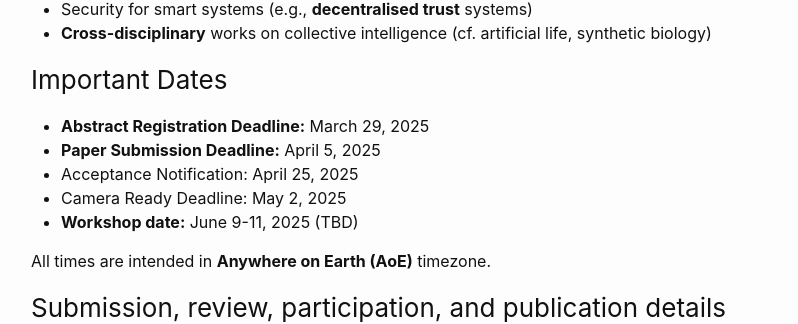
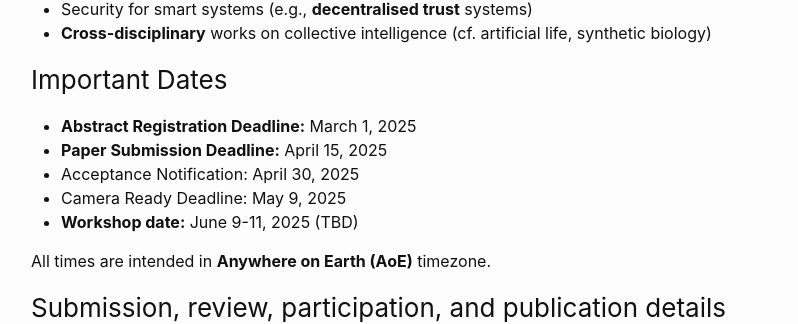
Before and after one commit to discoli-workshop/2026, a Jekyll site: the page built from index.md, in a window 1280 px wide and 900 px high, scrolled down 1286 px. Shown: the part 144-468 px from the top of the window, without its empty margins (239-1037 px from the left). Built offline with Jekyll 4.4.1, drawn with Linux system fonts in a browser that asks for light colours.

Commit message:
dates update

```diff
--- a/index.md
+++ b/index.md
@@ -39,10 +39,10 @@ The topics of interest include (but are not limited to) the following:
 
 ### Important Dates
 
-- **Abstract Registration Deadline:** March 29, 2025 <!-- <s> January 8, 2024 </s> January 29, 2024 -->
-- **Paper Submission Deadline:** April 5, 2025 <!-- <s> April 5, 2024 </s> January 29, 2024 -->
-- Acceptance Notification: April 25, 2025 <!-- March 8, 2024 -->
-- Camera Ready Deadline: May 2, 2025 <!-- March 29, 2024 -->
+- **Abstract Registration Deadline:** March 1, 2025 <!-- <s> January 8, 2024 </s> January 29, 2024 -->
+- **Paper Submission Deadline:** April 15, 2025 <!-- <s> April 5, 2024 </s> January 29, 2024 -->
+- Acceptance Notification: April 30, 2025 <!-- March 8, 2024 -->
+- Camera Ready Deadline: May 9, 2025 <!-- March 29, 2024 -->
 - **Workshop date:** June 9-11, 2025 (TBD)
 
 All times are intended in **Anywhere on Earth (AoE)** timezone.
```
